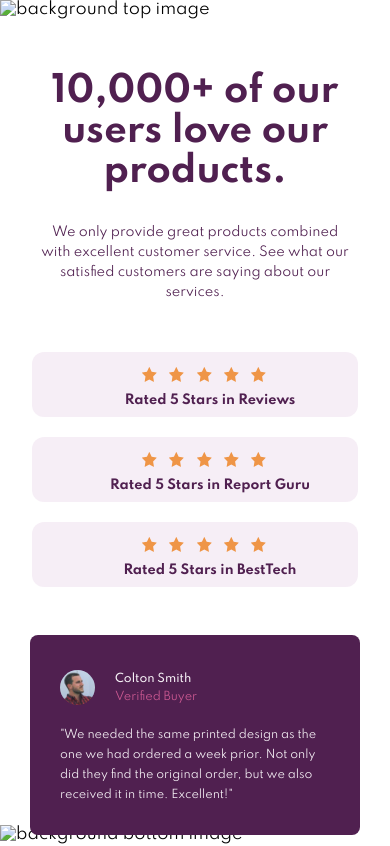
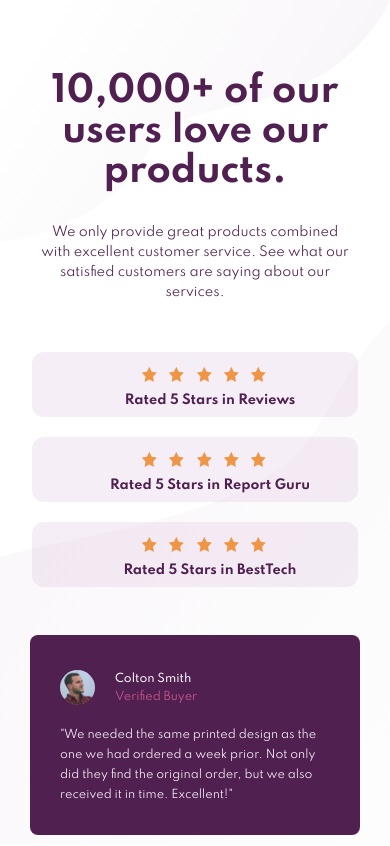
Before and after one commit to Arslanj9/Social-Proof-Section-Frontend-mentor_Project04-, a plain HTML site: page index.html in a window 390 px wide. Shown: the top 846 px of the page. Drawn offline with Linux system fonts and the light colour scheme; the site is published under a folder, as on GitHub Pages, so addresses that start at the root find nothing.

Commit message:
Update style.css

```diff
--- a/style.css
+++ b/style.css
@@ -215,11 +215,11 @@ main {
     }
     .bg-top img {
         width: 100%;
-        content: url(/images/bg-pattern-top-mobile.svg);
+        content: url(images/bg-pattern-top-mobile.svg);
     }
     .bg-bottom img {
         width: 100%;
-        content: url(/images/bg-pattern-bottom-mobile.svg);
+        content: url(images/bg-pattern-bottom-mobile.svg);
         bottom: 0;
     }
     .box1 {
```
